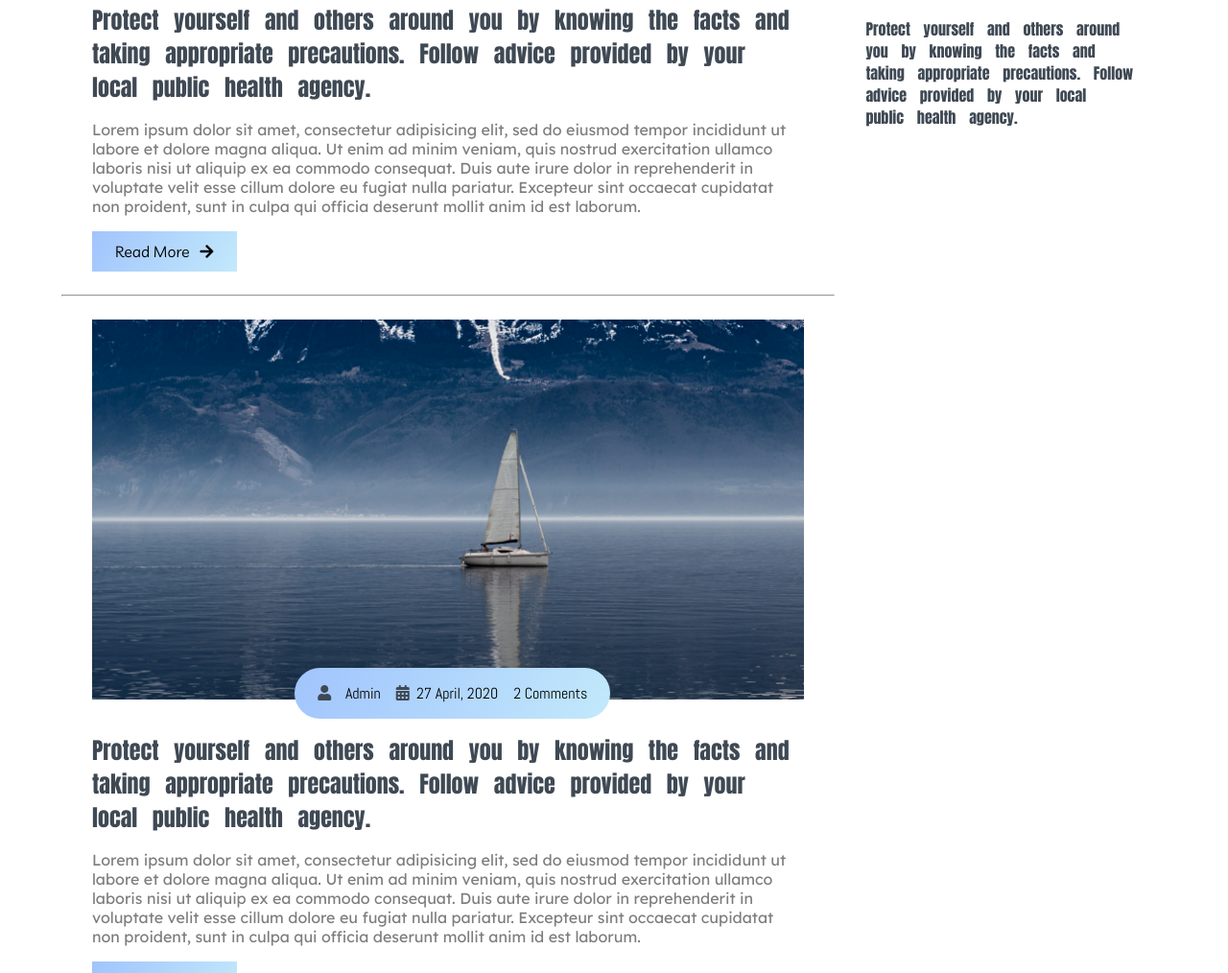
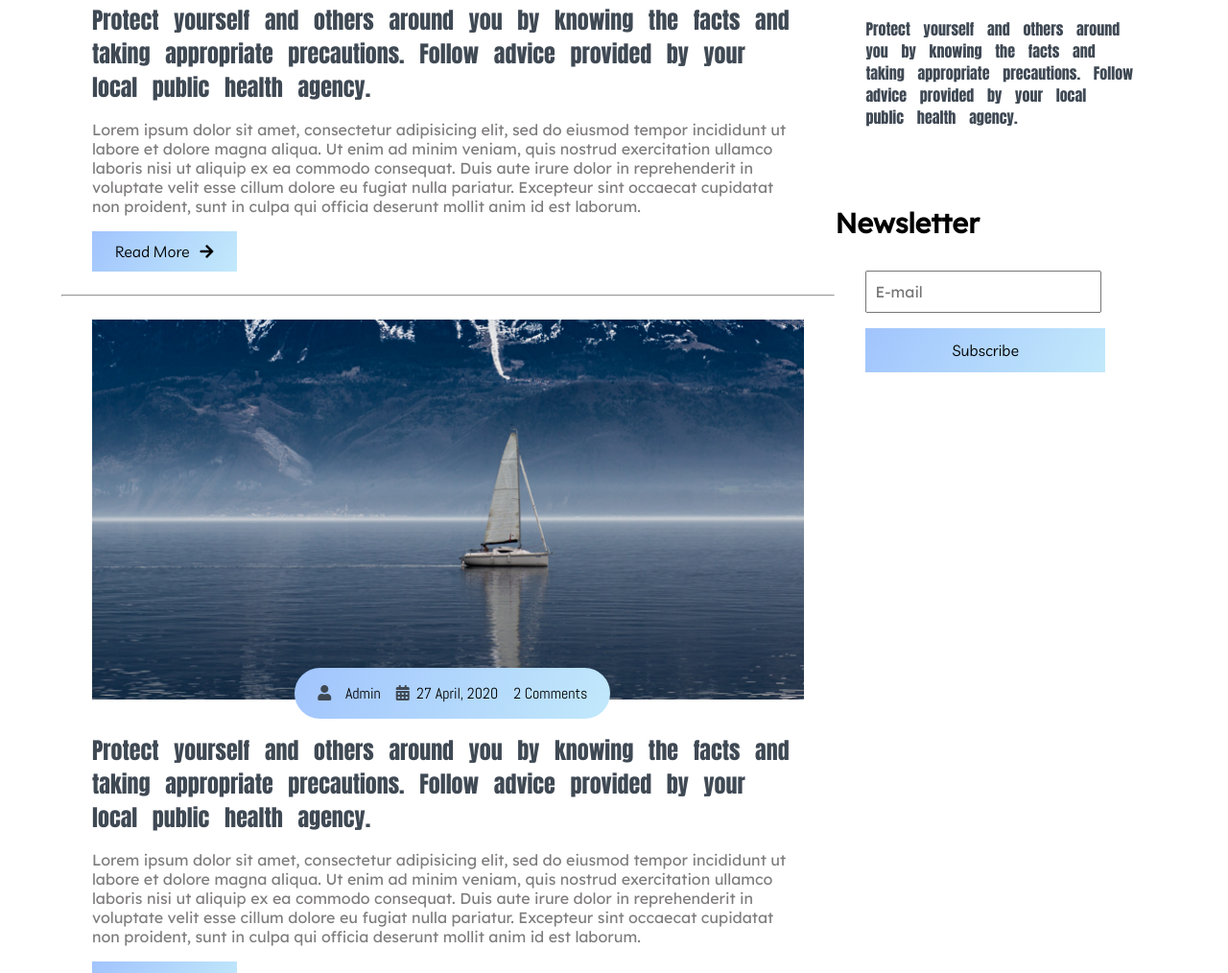
Before and after one commit to itskhanarif/Blog-Website, a plain HTML site: page index.html in a window 1280 px wide. Shown: the part 3727-4741 px from the top of the page at 96% size. Drawn offline with Linux system fonts and the light colour scheme.

Commit message:
newsletter of side bar of main content completed

```diff
--- a/css/style.css
+++ b/css/style.css
@@ -326,6 +326,27 @@ p{
               font-size: 1rem;
             }
             /* ***************Popular Post End*************** */
+            /* *****************Newsletter Start************** */
+            .site-content .main-content-side-bar .newsletter h2{
+              margin-top: 4rem;
+            }
+            .site-content .main-content-side-bar .newsletter .form-element{
+              padding: 0.5rem 2rem;
+            }
+            .site-content .main-content-side-bar .newsletter .form-element .input-element{
+              width: 80%;
+              height: 1.9rem;
+              font-size: 1rem;
+              font-family: var(--Lexend_Deca);
+              padding: 0.3rem 0.5rem;
+            }
+            .site-content .main-content-side-bar .newsletter .form-element .form-btn{
+              background: var(--sky);
+              border-radius: 0;
+              padding: 0.8rem 32%;
+              margin: 1rem 0;
+            }
+            /* *****************Newsletter End************** */
       /* *************Main Site Content Side Bar End************** */
 
 /* **********Main Site Section End********** */
--- a/index.html
+++ b/index.html
@@ -332,7 +332,9 @@
             <div class="post-content">
               <div class="post-image">
                 <div>
-                  <img src="./images/popular-post/m-blog-5.jpg" class="img" alt="popular-post-5">
+                  <img src="./images/popular-post/m-blog-5.jpg" class="img" alt="popular-post-5
+
+                  ">
                 </div>
                 <div class="post-info flex-row">
                   <span><i class="fas fa-calendar-alt text-gray"></i>&nbsp;&nbsp;27 April, 2020</span>
@@ -343,6 +345,13 @@
                 <a href="#">Protect yourself and others around you by knowing the facts and taking appropriate
                    precautions. Follow advice provided by your local public health agency.</a>
               </div>
+            </div>
+          </div>
+          <div class="newsletter">
+            <h2>Newsletter</h2>
+            <div class="form-element">
+              <input type="text" class="input-element" placeholder="E-mail">
+              <button class="btn form-btn">Subscribe</button>
             </div>
           </div>
         </aside>
```
